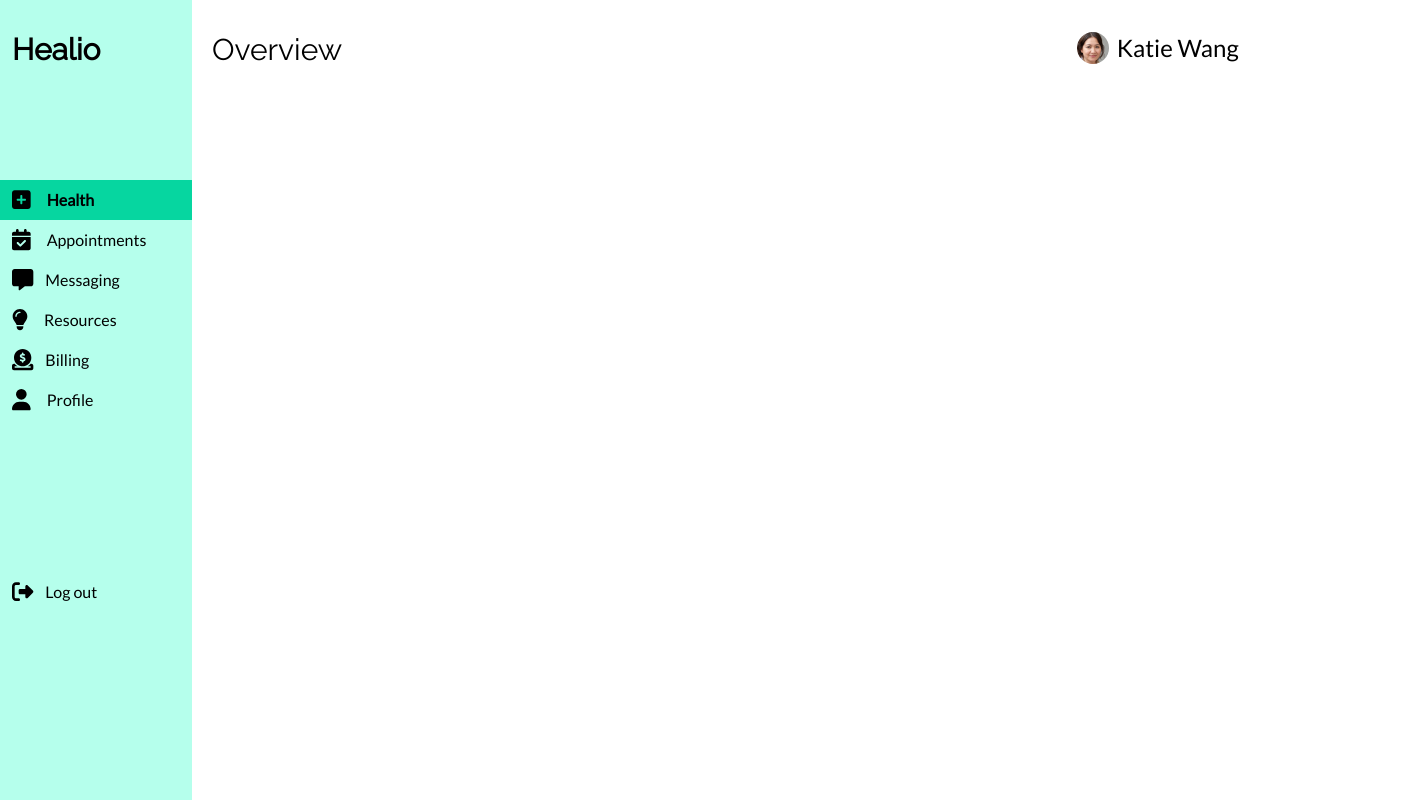
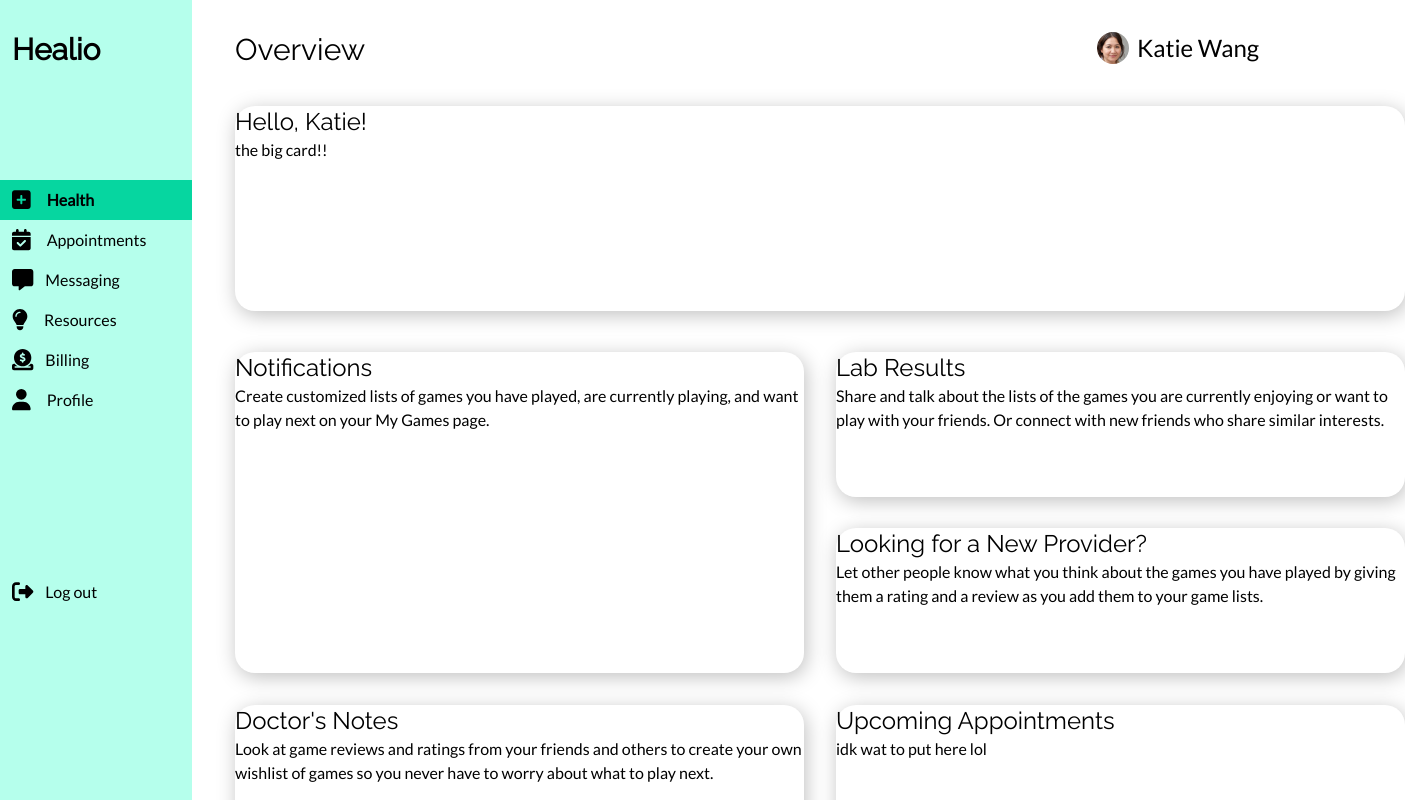
Before and after one commit to Jasonxu5/Healio, a React (Create React App) app: page / in a window 1280 px wide. Shown: the top 800 px of the page, 1405 px wide, since content can reach past the window. Built offline with nearby package versions, Linux system fonts and the light colour scheme.

Commit message:
added sticky navbar and cards on page let's gooo

```diff
--- a/src/App.js
+++ b/src/App.js
@@ -7,10 +7,9 @@ import PlaceHolder from './Template.js';
 
 function App() {
   const [isSignedIn, setIsSignedIn] = useState(true); // change to false after user acc implemented
-  const [headerText, setHeaderText] = useState('Overview');
   if (isSignedIn) {
     return (
-      <div className="flex">
+      <div className="flex bg-gradient-to-br from-sky-blue to-white">
         <NavBar />
         <Routes>
           <Route exact path="/" element={<Health />} />
--- a/src/Health.js
+++ b/src/Health.js
@@ -1,12 +1,88 @@
 import React from 'react';
-import katie from './img/katie.png';
+import katie from './img/katie.png'; // profile picture
+
+const HEALTH_CARD_TEXT = [
+    { title: "Hello, Katie!", body: "the big card!!" },
+    { title: "Notifications", body: "Create customized lists of games you have played, are currently playing, and want to play next on your My Games page." },
+    { title: "Lab Results", body: "Share and talk about the lists of the games you are currently enjoying or want to play with your friends. Or connect with new friends who share similar interests." },
+    { title: "Looking for a New Provider?", body: "Let other people know what you think about the games you have played by giving them a rating and a review as you add them to your game lists." },
+    { title: "Doctor's Notes", body: "Look at game reviews and ratings from your friends and others to create your own wishlist of games so you never have to worry about what to play next." },
+    { title: "Upcoming Appointments", body: "idk wat to put here lol" }
+];
 
 export default function Health() {
+    // Profile picture under img: "rounded-full w-8 h-8"
+    // Username under p: "text-2xl ml-2"
     return (
-        <header className="flex justify-end w-10/12 px-5 py-8">
-            <p className="font-heading text-3xl mr-auto">Overview</p>
-            <img className="rounded-full w-8 h-8" src={katie} alt="Katie Wang" />
-            <p className="text-2xl ml-2">Katie Wang</p>
-        </header>
+        <div className="">
+            <header className="absolute flex justify-end w-[80%] left-[235px] py-8">
+                <p className="font-heading text-3xl mr-auto">Overview</p>
+                <img className="rounded-full w-8 h-8" src={katie} alt="Katie Wang" />
+                <p className="text-2xl ml-2">Katie Wang</p>
+            </header>
+            <HealthCards />
+        </div>
     );
 }
+
+function HealthCards() {
+    const healthInfoCards = HEALTH_CARD_TEXT.map((cardInfo, index) => {
+        return <SingleHealthCard title={cardInfo.title} body={cardInfo.body} count={index} key={cardInfo.title} />;
+    });
+    return (
+        <div className="flex">
+            {healthInfoCards}
+        </div>
+    );
+}
+
+function SingleHealthCard(props) {
+    const { title, body, count } = props;
+    let leftPxSize;
+    let topPxSize;
+    let widthPxSize;
+    let heightPxSize;
+
+    // Position card based on left anchors
+    if (count <= 1 || count === 4) {
+        leftPxSize = 'left-[235px] ';
+    } else {
+        leftPxSize = 'left-[836px] ';
+    }
+
+    // Position card based on top anchors
+    if (count === 0) {
+        topPxSize = 'top-[106px] ';
+    } else if (count < 3) {
+        topPxSize = 'top-[352px] ';
+    } else if (count < 4) {
+        topPxSize = 'top-[528px] ';
+    } else {
+        topPxSize = 'top-[705px] ';
+    }
+
+    // Determine card width based on position
+    if (count === 0) {
+        widthPxSize = 'w-[1170px] ';
+    } else {
+        widthPxSize = 'w-[569px] ';
+    }
+
+    // Determine card height based on position
+    if (count === 0) {
+        heightPxSize = 'h-[205px] ';
+    } else if (count === 1) {
+        heightPxSize = 'h-[321px] ';
+    } else if (count < 4) {
+        heightPxSize = 'h-[144.5px] ';
+    } else {
+        heightPxSize = 'h-[280px] ';
+    }
+
+    return (
+        <div className={"absolute " + leftPxSize + topPxSize + widthPxSize + heightPxSize + "bg-white shadow-[2px_4px_20px_rgba(0,0,0,0.25)] rounded-[20px]"}>
+            <h2 className="font-heading text-2xl">{title}</h2>
+            <p>{body}</p>
+        </div>
+    );
+}
--- a/src/NavBar.js
+++ b/src/NavBar.js
@@ -4,7 +4,7 @@ import { faSquarePlus, faCalendarCheck, faMessage, faLightbulb, faCircleDollarTo
 
 export default function NavBar() {
     return (
-        <nav className="bg-[#B5FFEC] w-48 h-screen">
+        <nav className="bg-[#B5FFEC] w-48 h-screen fixed top-0">
             <h1 className="font-heading text-3xl font-bold px-3 py-8">Healio</h1>
             <div className="flex flex-col my-20">
                 <NavLink to="/" className={({ isActive }) => isActive ? 'py-2 pl-3 pr-24 bg-[#06D6A0] font-bold' : 'py-2 px-3'}>
--- a/tailwind.config.js
+++ b/tailwind.config.js
@@ -7,6 +7,10 @@ module.exports = {
     fontFamily: {
       sans: ['Lato', 'sans-serif'],
       heading: ['Raleway', 'sans-seif']
+    },
+    colors: {
+      'sky-blue': '#F1FAFF',
+      'white': '#FFFFFF'
     }
   },
   plugins: [],
```
